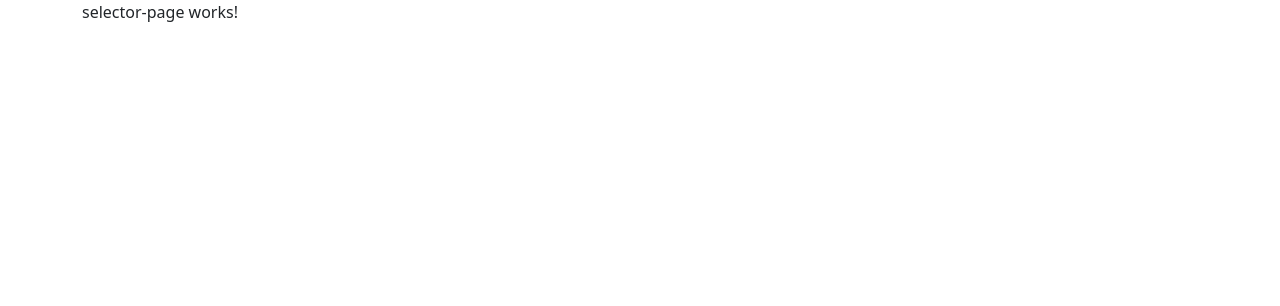
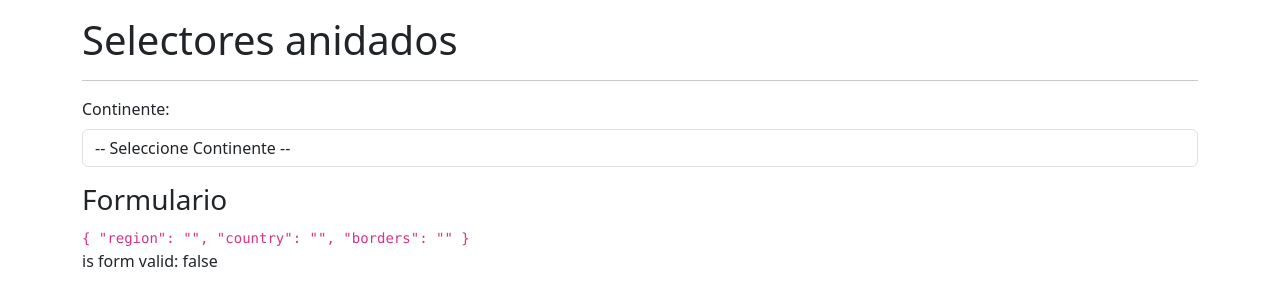
Before and after one commit to suslobo/08-selectores, an Angular app: page /selector/selector in a window 1280 px wide. Shown: the top 306 px of the page. Built offline with nearby package versions, Linux system fonts and the light colour scheme.

Commit message:
Formulario reactivo del primer selector

```diff
--- a/src/app/countries/countries.module.ts
+++ b/src/app/countries/countries.module.ts
@@ -1,6 +1,7 @@
 import { NgModule } from '@angular/core';
 import { CommonModule } from '@angular/common';
 import { SelectorPageComponent } from './pages/selector-page/selector-page.component';
+import { ReactiveFormsModule } from '@angular/forms';
 
 import { CountriesRoutingModule } from './countries-routing.module';
 
@@ -13,6 +14,7 @@
   imports: [
     CommonModule,
     CountriesRoutingModule,
+    ReactiveFormsModule, //formulario reactivo
   ]
 })
 export class CountriesModule { }
--- a/src/app/countries/pages/selector-page/selector-page.component.html
+++ b/src/app/countries/pages/selector-page/selector-page.component.html
@@ -1 +1,26 @@
-<p>selector-page works!</p>
+
+<h1 class="mt-3">Selectores anidados</h1>
+<hr>
+
+<!-- creamos formulario -->
+ <form [formGroup]="myForm">
+    <!-- Región -->
+    <div class="row mb-3">
+      <div class="col">
+        <label class="form-label">Continente:</label>
+        <select formControlName="region" class="form-control">
+          <option value="">-- Seleccione Continente --</option>
+        </select>
+
+      </div>
+    </div>
+
+ </form>
+
+ <h3>Formulario</h3>
+ <code>
+    {{ myForm.value | json}}
+ </code>
+ <p>
+  is form valid: {{ myForm.valid }}
+ </p>
--- a/src/app/countries/pages/selector-page/selector-page.component.ts
+++ b/src/app/countries/pages/selector-page/selector-page.component.ts
@@ -1,4 +1,5 @@
 import { Component } from '@angular/core';
+import { FormBuilder, FormGroup, Validators } from '@angular/forms';
 
 @Component({
   selector: 'app-selector-page',
@@ -7,4 +8,16 @@
 })
 export class SelectorPageComponent {
 
+  public myForm: FormGroup = this.fb.group({
+    region: ['', Validators.required ],
+    country: ['', Validators.required ],
+    borders: ['', Validators.required ],
+  })
+  //hay que enlazar el myForm con el html
+
+
+  constructor(
+    private fb: FormBuilder,
+  ) {}
+
 }
```
